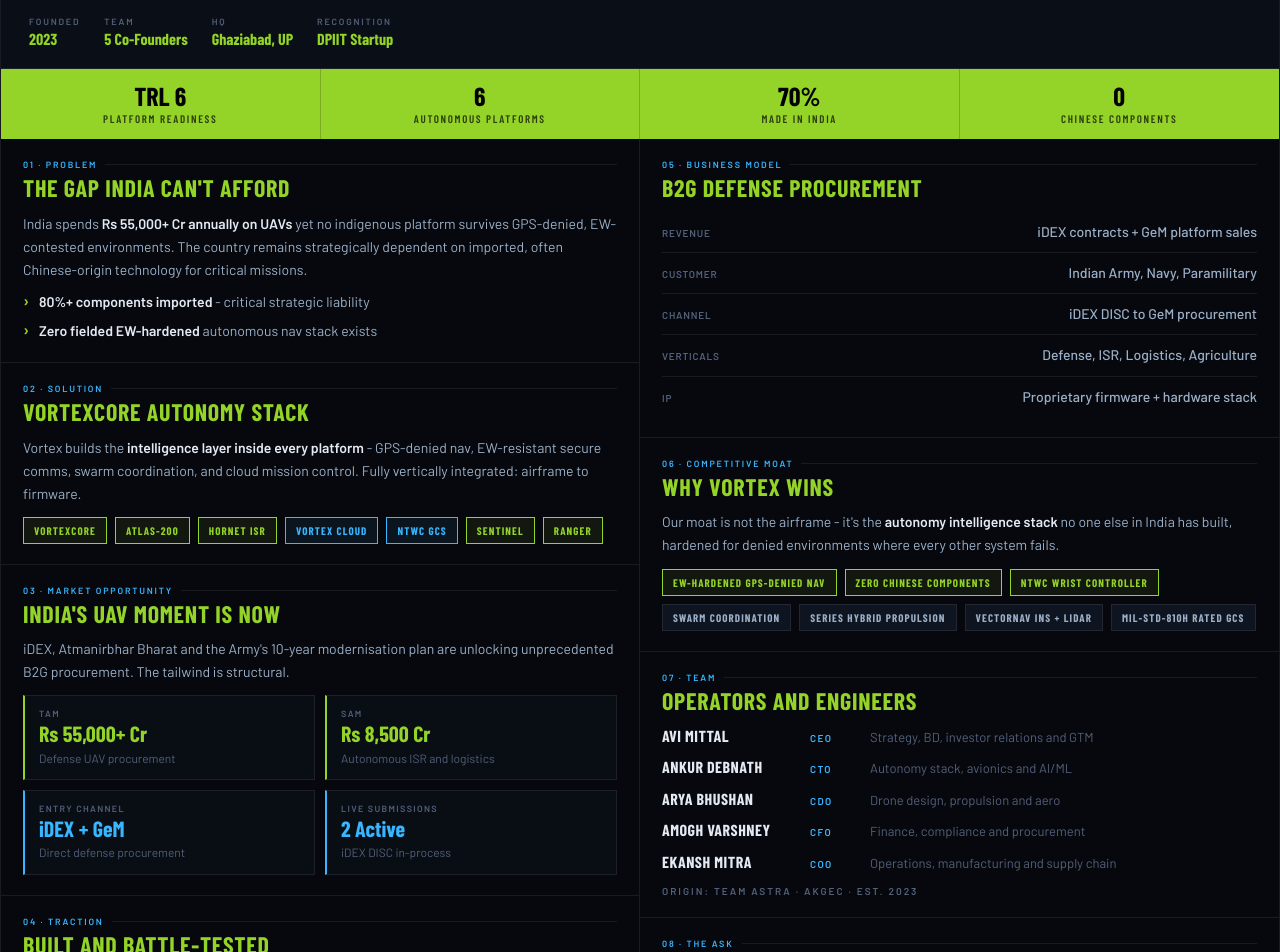
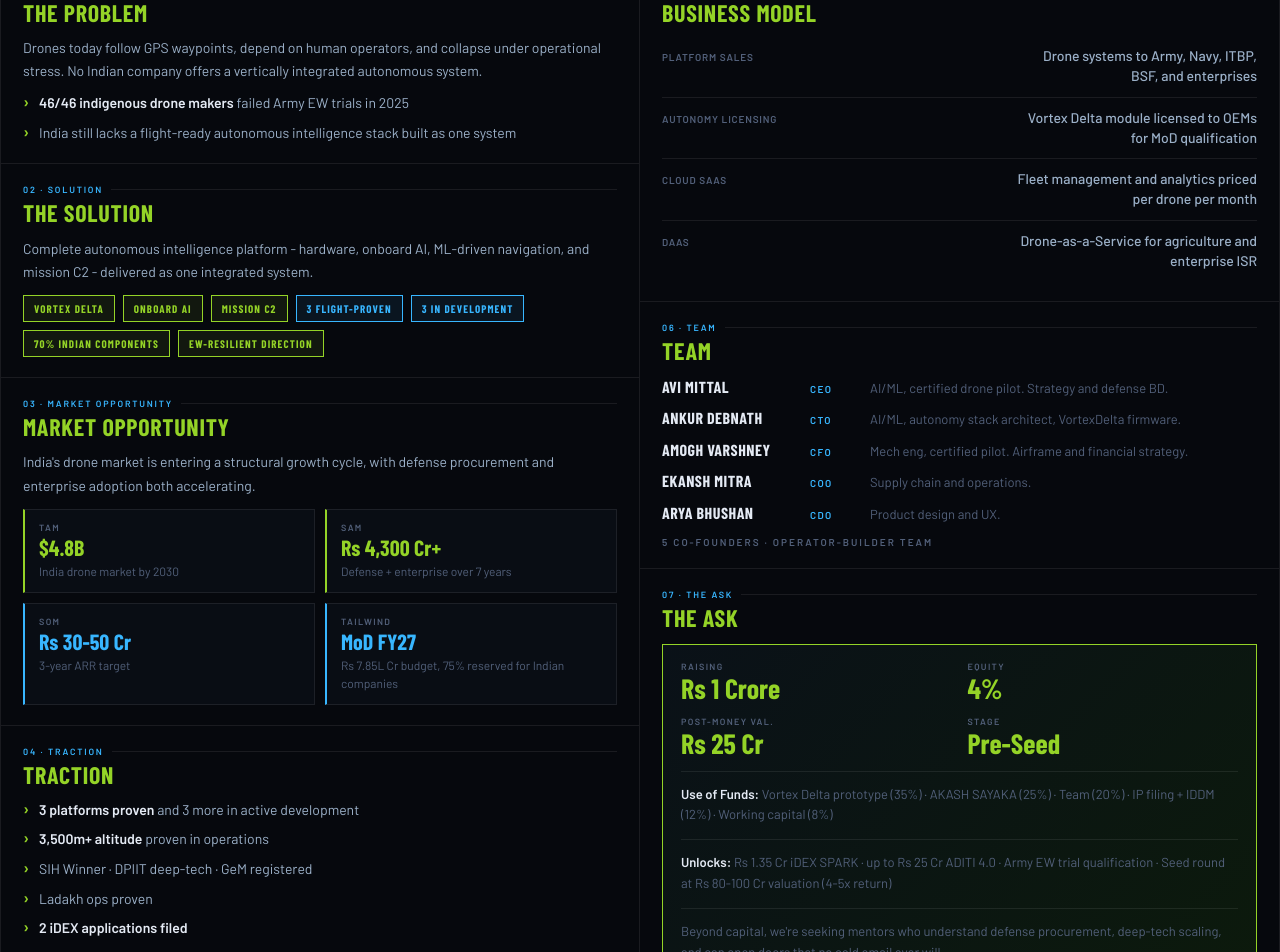
Before and after one commit to r3tr056/vortex-nextjs, a Next.js app: page /partner/one-pager in a window 1280 px wide. Shown: the part 340-1292 px from the top of the page. Built offline with nearby package versions, Linux system fonts and the light colour scheme; a web font is replaced by a local one.

Commit message:
update pre-seed one-pager messaging and Vortex Delta branding

```diff
--- a/src/app/partner/one-pager/page.tsx
+++ b/src/app/partner/one-pager/page.tsx
@@ -2,9 +2,9 @@
 import CustomCursor from '@/components/CustomCursor';
 
 export const metadata = {
-  title: 'Vortex Investor One Pager',
+  title: 'Vortex Pre-Seed One Pager',
   description:
-    'Investor one-pager for Vortex Autonomous Systems with market, traction, moat, team, and raise details.',
+    'Pre-seed one-pager for Vortex Autonomous Systems covering problem, solution, market, traction, business model, team, and raise.',
 };
 
 export default function PartnerOnePager() {
@@ -16,30 +16,21 @@
       <main className="pt-nav onepager-page">
         <article className="sheet">
           <div className="topbar">
-            <span className="topbar-l">Vortex Autonomous Systems · Investor One-Pager 2025</span>
-            <span className="topbar-r">Confidential</span>
+            <span className="topbar-l">Vortex Autonomous Systems</span>
+            <span className="topbar-r">Pre-Seed · April 2026</span>
           </div>
 
           <div className="op-hero">
             <div className="op-hero-left">
-              <div className="op-eyebrow">Deep-Tech · Defense · Autonomous Systems</div>
+              <div className="op-eyebrow">Autonomous Drone Intelligence · India</div>
               <h1 className="op-title">
-                India&apos;s <em>Indigenous</em>
-                <br />
-                Autonomous
-                <br />
-                Defense
-                <br />
-                Intelligence Stack
+                Making Drones <em>Think.</em>
               </h1>
-              <p className="op-sub">
-                AI-powered autonomy for drones, unmanned vessels and battlefield systems - GPS-denied,
-                EW-hardened, zero Chinese components.
-              </p>
+              <p className="op-sub">India&apos;s first end-to-end autonomous drone company.</p>
               <div className="op-meta">
                 <div className="op-meta-item">
                   <span className="op-meta-k">Founded</span>
-                  <span className="op-meta-v">2023</span>
+                  <span className="op-meta-v">2025</span>
                 </div>
                 <div className="op-meta-item">
                   <span className="op-meta-k">Team</span>
@@ -59,20 +50,20 @@
 
           <div className="stats">
             <div className="stat">
-              <div className="stat-n">TRL 6</div>
-              <div className="stat-l">Platform Readiness</div>
+              <div className="stat-n">3</div>
+              <div className="stat-l">Platforms Proven</div>
             </div>
             <div className="stat">
-              <div className="stat-n">6</div>
-              <div className="stat-l">Autonomous Platforms</div>
+              <div className="stat-n">3</div>
+              <div className="stat-l">In Dev Pipeline</div>
             </div>
             <div className="stat">
-              <div className="stat-n">70%</div>
-              <div className="stat-l">Made in India</div>
+              <div className="stat-n">3,500m+</div>
+              <div className="stat-l">Altitude Proven</div>
             </div>
             <div className="stat">
-              <div className="stat-n">0</div>
-              <div className="stat-l">Chinese Components</div>
+              <div className="stat-n">2</div>
+              <div className="stat-l">iDEX Apps Filed</div>
             </div>
           </div>
 
@@ -80,89 +71,83 @@
             <div className="col-l">
               <div className="sec">
                 <div className="sec-tag">01 · Problem</div>
-                <div className="sec-head">The Gap India Can&apos;t Afford</div>
+                <div className="sec-head">The Problem</div>
                 <div className="sec-body">
-                  India spends <strong>Rs 55,000+ Cr annually on UAVs</strong> yet no indigenous platform survives
-                  GPS-denied, EW-contested environments. The country remains strategically dependent on imported,
-                  often Chinese-origin technology for critical missions.
+                  Drones today follow GPS waypoints, depend on human operators, and collapse under operational
+                  stress. No Indian company offers a vertically integrated autonomous system.
                 </div>
                 <ul className="pts">
                   <li>
-                    <strong>80%+ components imported</strong> - critical strategic liability
+                    <strong>46/46 indigenous drone makers</strong> failed Army EW trials in 2025
                   </li>
-                  <li>
-                    <strong>Zero fielded EW-hardened</strong> autonomous nav stack exists
-                  </li>
+                  <li>India still lacks a flight-ready autonomous intelligence stack built as one system</li>
                 </ul>
               </div>
 
               <div className="sec">
                 <div className="sec-tag">02 · Solution</div>
-                <div className="sec-head">VortexCore Autonomy Stack</div>
+                <div className="sec-head">The Solution</div>
                 <div className="sec-body">
-                  Vortex builds the <strong>intelligence layer inside every platform</strong> - GPS-denied nav,
-                  EW-resistant secure comms, swarm coordination, and cloud mission control. Fully vertically
-                  integrated: airframe to firmware.
+                  Complete autonomous intelligence platform - hardware, onboard AI, ML-driven navigation, and
+                  mission C2 - delivered as one integrated system.
                 </div>
                 <div className="chips">
-                  <div className="chip">VortexCore</div>
-                  <div className="chip">Atlas-200</div>
-                  <div className="chip">Hornet ISR</div>
-                  <div className="chip b">Vortex Cloud</div>
-                  <div className="chip b">NTWC GCS</div>
-                  <div className="chip">Sentinel</div>
-                  <div className="chip">Ranger</div>
+                  <div className="chip">Vortex Delta</div>
+                  <div className="chip">Onboard AI</div>
+                  <div className="chip">Mission C2</div>
+                  <div className="chip b">3 Flight-Proven</div>
+                  <div className="chip b">3 In Development</div>
+                  <div className="chip">70% Indian Components</div>
+                  <div className="chip">EW-Resilient Direction</div>
                 </div>
               </div>
 
               <div className="sec">
                 <div className="sec-tag">03 · Market Opportunity</div>
-                <div className="sec-head">India&apos;s UAV Moment Is Now</div>
+                <div className="sec-head">Market Opportunity</div>
                 <div className="sec-body">
-                  iDEX, Atmanirbhar Bharat and the Army&apos;s 10-year modernisation plan are unlocking unprecedented
-                  B2G procurement. The tailwind is structural.
+                  India&apos;s drone market is entering a structural growth cycle, with defense procurement and enterprise
+                  adoption both accelerating.
                 </div>
                 <div className="mkt">
                   <div className="mkt-box">
                     <div className="mkt-lbl">TAM</div>
-                    <div className="mkt-val">Rs 55,000+ Cr</div>
-                    <div className="mkt-sub">Defense UAV procurement</div>
+                    <div className="mkt-val">$4.8B</div>
+                    <div className="mkt-sub">India drone market by 2030</div>
                   </div>
                   <div className="mkt-box">
                     <div className="mkt-lbl">SAM</div>
-                    <div className="mkt-val">Rs 8,500 Cr</div>
-                    <div className="mkt-sub">Autonomous ISR and logistics</div>
+                    <div className="mkt-val">Rs 4,300 Cr+</div>
+                    <div className="mkt-sub">Defense + enterprise over 7 years</div>
                   </div>
                   <div className="mkt-box alt">
-                    <div className="mkt-lbl">Entry Channel</div>
-                    <div className="mkt-val">iDEX + GeM</div>
-                    <div className="mkt-sub">Direct defense procurement</div>
+                    <div className="mkt-lbl">SOM</div>
+                    <div className="mkt-val">Rs 30-50 Cr</div>
+                    <div className="mkt-sub">3-year ARR target</div>
                   </div>
                   <div className="mkt-box alt">
-                    <div className="mkt-lbl">Live Submissions</div>
-                    <div className="mkt-val">2 Active</div>
-                    <div className="mkt-sub">iDEX DISC in-process</div>
+                    <div className="mkt-lbl">Tailwind</div>
+                    <div className="mkt-val">MoD FY27</div>
+                    <div className="mkt-sub">Rs 7.85L Cr budget, 75% reserved for Indian companies</div>
                   </div>
                 </div>
               </div>
 
               <div className="sec">
                 <div className="sec-tag">04 · Traction</div>
-                <div className="sec-head">Built and Battle-Tested</div>
+                <div className="sec-head">Traction</div>
                 <ul className="pts">
                   <li>
-                    <strong>DPIIT Recognised</strong> deep-tech defense startup
+                    <strong>3 platforms proven</strong> and 3 more in active development
                   </li>
                   <li>
-                    <strong>iDEX DISC SPARK</strong> - autonomous VTOL swarm carrier (Army)
+                    <strong>3,500m+ altitude</strong> proven in operations
                   </li>
                   <li>
-                    <strong>iDEX DISC CP-6</strong> - ATLAS-200 heavy-lift IC-hybrid logistics drone
+                    SIH Winner · DPIIT deep-tech · GeM registered
                   </li>
-                  <li>
-                    <strong>5,500m AMSL</strong> validated operational ceiling, Ladakh-proven
-                  </li>
-                  <li>ISRO IROC-U · SIH 2025 · NIDAR 2025 - Team ASTRA, AKGEC</li>
+                  <li>Ladakh ops proven</li>
+                  <li><strong>2 iDEX applications filed</strong></li>
                 </ul>
               </div>
             </div>
@@ -170,85 +155,63 @@
             <div className="col-r">
               <div className="sec">
                 <div className="sec-tag">05 · Business Model</div>
-                <div className="sec-head">B2G Defense Procurement</div>
+                <div className="sec-head">Business Model</div>
                 <div className="kv">
                   <div className="kv-row">
-                    <span className="kv-k">Revenue</span>
-                    <span className="kv-v">iDEX contracts + GeM platform sales</span>
+                    <span className="kv-k">Platform Sales</span>
+                    <span className="kv-v">Drone systems to Army, Navy, ITBP, BSF, and enterprises</span>
                   </div>
                   <div className="kv-row">
-                    <span className="kv-k">Customer</span>
-                    <span className="kv-v">Indian Army, Navy, Paramilitary</span>
+                    <span className="kv-k">Autonomy Licensing</span>
+                    <span className="kv-v">Vortex Delta module licensed to OEMs for MoD qualification</span>
                   </div>
                   <div className="kv-row">
-                    <span className="kv-k">Channel</span>
-                    <span className="kv-v">iDEX DISC to GeM procurement</span>
+                    <span className="kv-k">Cloud SaaS</span>
+                    <span className="kv-v">Fleet management and analytics priced per drone per month</span>
                   </div>
                   <div className="kv-row">
-                    <span className="kv-k">Verticals</span>
-                    <span className="kv-v">Defense, ISR, Logistics, Agriculture</span>
-                  </div>
-                  <div className="kv-row">
-                    <span className="kv-k">IP</span>
-                    <span className="kv-v">Proprietary firmware + hardware stack</span>
+                    <span className="kv-k">DaaS</span>
+                    <span className="kv-v">Drone-as-a-Service for agriculture and enterprise ISR</span>
                   </div>
                 </div>
               </div>
 
               <div className="sec">
-                <div className="sec-tag">06 · Competitive Moat</div>
-                <div className="sec-head">Why Vortex Wins</div>
-                <div className="sec-body">
-                  Our moat is not the airframe - it&apos;s the <strong>autonomy intelligence stack</strong> no one else
-                  in India has built, hardened for denied environments where every other system fails.
-                </div>
-                <div className="moat">
-                  <div className="mpill h">EW-Hardened GPS-Denied Nav</div>
-                  <div className="mpill h">Zero Chinese Components</div>
-                  <div className="mpill h">NTWC Wrist Controller</div>
-                  <div className="mpill">Swarm Coordination</div>
-                  <div className="mpill">Series Hybrid Propulsion</div>
-                  <div className="mpill">VectorNav INS + LiDAR</div>
-                  <div className="mpill">MIL-STD-810H Rated GCS</div>
-                </div>
-              </div>
-
-              <div className="sec">
-                <div className="sec-tag">07 · Team</div>
-                <div className="sec-head">Operators and Engineers</div>
+                <div className="sec-tag">06 · Team</div>
+                <div className="sec-head">Team</div>
                 <div className="team">
                   <div className="tm">
                     <span className="tm-name">Avi Mittal</span>
                     <span className="tm-role">CEO</span>
-                    <span className="tm-bio">Strategy, BD, investor relations and GTM</span>
+                    <span className="tm-bio">AI/ML, certified drone pilot. Strategy and defense BD.</span>
                   </div>
                   <div className="tm">
                     <span className="tm-name">Ankur Debnath</span>
                     <span className="tm-role">CTO</span>
-                    <span className="tm-bio">Autonomy stack, avionics and AI/ML</span>
+                    <span className="tm-bio">AI/ML, autonomy stack architect, VortexDelta firmware.</span>
+                  </div>
+                  <div className="tm">
+                    <span className="tm-name">Amogh Varshney</span>
+                    <span className="tm-role">CFO</span>
+                    <span className="tm-bio">Mech eng, certified pilot. Airframe and financial strategy.</span>
+                  </div>
+                  <div className="tm">
+                    <span className="tm-name">Ekansh Mitra</span>
+                    <span className="tm-role">COO</span>
+                    <span className="tm-bio">Supply chain and operations.</span>
                   </div>
                   <div className="tm">
                     <span className="tm-name">Arya Bhushan</span>
                     <span className="tm-role">CDO</span>
-                    <span className="tm-bio">Drone design, propulsion and aero</span>
-                  </div>
-                  <div className="tm">
-                    <span className="tm-name">Amogh Varshney</span>
-                    <span className="tm-role">CFO</span>
-                    <span className="tm-bio">Finance, compliance and procurement</span>
-                  </div>
-                  <div className="tm">
-                    <span className="tm-name">Ekansh Mitra</span>
-                    <span className="tm-role">COO</span>
-                    <span className="tm-bio">Operations, manufacturing and supply chain</span>
+                    <span className="tm-bio">Product design and UX.</span>
                   </div>
                 </div>
-                <div className="origin">Origin: Team ASTRA · AKGEC · Est. 2023</div>
+                <div className="origin">5 co-founders · operator-builder team</div>
               </div>
 
               <div className="sec">
-                <div className="sec-tag">08 · The Ask</div>
-                <div className="sec-head">Pre-Seed Raise Open</div>
+                <div className="sec-tag">07 · The Ask</div>
+                <div className="sec-head">The Ask</div>
                 <div className="ask-box">
                   <div className="ask-grid">
                     <div className="ask-item">
@@ -256,20 +219,27 @@
                       <span className="ask-val">Rs 1 Crore</span>
                     </div>
                     <div className="ask-item">
+                      <span className="ask-lbl">Equity</span>
+                      <span className="ask-val">4%</span>
+                    </div>
+                    <div className="ask-item">
+                      <span className="ask-lbl">Post-Money Val.</span>
+                      <span className="ask-val">Rs 25 Cr</span>
+                    </div>
+                    <div className="ask-item">
                       <span className="ask-lbl">Stage</span>
                       <span className="ask-val">Pre-Seed</span>
                     </div>
-                    <div className="ask-item">
-                      <span className="ask-lbl">Post-Money Val.</span>
-                      <span className="ask-val">Rs 20 Cr</span>
-                    </div>
-                    <div className="ask-item">
-                      <span className="ask-lbl">Equity Offered</span>
-                      <span className="ask-val">5%</span>
-                    </div>
                   </div>
                   <div className="ask-use">
-                    <strong>Use of Funds:</strong> 40% Platform R&amp;D · 30% iDEX Execution · 20% Team · 10% Ops
+                    <strong>Use of Funds:</strong> Vortex Delta prototype (35%) · AKASH SAYAKA (25%) · Team (20%) · IP filing + IDDM (12%) · Working capital (8%)
+                  </div>
+                  <div className="ask-use">
+                    <strong>Unlocks:</strong> Rs 1.35 Cr iDEX SPARK · up to Rs 25 Cr ADITI 4.0 · Army EW trial qualification · Seed round at Rs 80-100 Cr valuation (4-5x return)
+                  </div>
+                  <div className="ask-use">
+                    Beyond capital, we&apos;re seeking mentors who understand defense procurement, deep-tech scaling,
+                    and can open doors that no cold email ever will.
                   </div>
                 </div>
               </div>
@@ -278,13 +248,12 @@
 
           <div className="doc-footer">
             <div className="footer-l">
-              <a href="mailto:info@vortexsystem.org">info@vortexsystem.org</a> · +91 99717 65564 · +91 98737 17711
+              Avi Mittal · <a href="mailto:info@vortexsystem.org">info@vortexsystem.org</a> · +91 9873717711
             </div>
             <div className="footer-r">www.vortexsystem.org</div>
           </div>
           <div className="disc">
-            For informational purposes only. Does not constitute an offer to sell securities. Confidential - for
-            intended recipients only.
+            Confidential
           </div>
         </article>
       </main>
```
